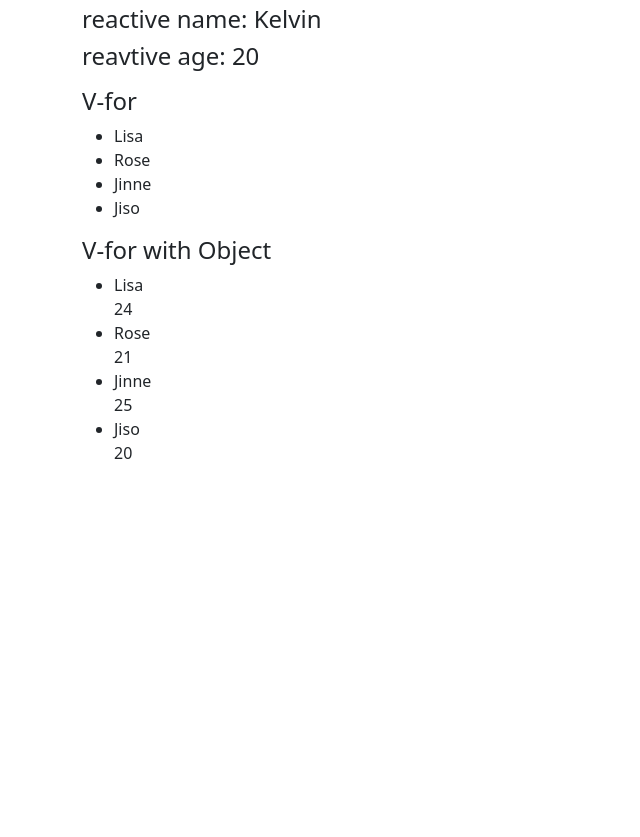
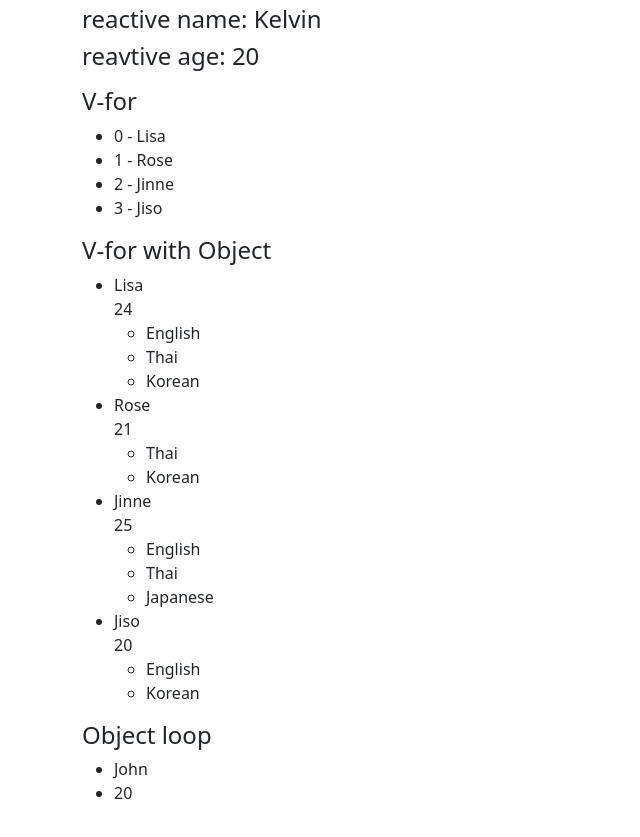
Before and after one commit to nandar510217/vue-app, a Vue app: page / in a window 1280 px wide. Shown: the part 405-1242 px from the top of the page, without its empty margins (0-640 px from the left). Before the commit the page ends 902 px from the top, so only its background shows below. Built offline with nearby package versions, Linux system fonts and the light colour scheme.

Commit message:
object loop

```diff
--- a/src/App.vue
+++ b/src/App.vue
@@ -58,17 +58,28 @@
 
     <h4 class="mt-3">V-for</h4>
     <ul>
-      <li v-for="pink in pinks" :key="pink">
-        {{pink}}
+
+      <!-- <li v-for="(val,key) in [1,2,3,4]">{{ val }} index- {{ key }}</li> -->
+
+      <li v-for="(pink,index) in pinks" :key="index">
+        {{index}} - {{pink}}
       </li>
     </ul>
 
     <h4>V-for with Object</h4>
     <ul>
-      <li v-for="pinkObj in pinksObj">
+      <li v-for="pinkObj in pinksObj" :key="pinkObj.name">
         <div>{{ pinkObj.name }}</div>
         <div>{{ pinkObj.age }}</div>
+        <ul v-for="lang in pinkObj.language">
+          <li>{{ lang }}</li>
+        </ul>
       </li>
+    </ul>
+
+    <h4>Object loop</h4>
+    <ul>
+      <li v-for="p in person1">{{p}}</li>
     </ul>
 
   </div>
@@ -96,12 +107,15 @@
       //V-for Directive
       const pinks = ref(['Lisa', 'Rose', 'Jinne', 'Jiso'])
       const pinksObj = ref([
-        {name: 'Lisa', age: 24},
-        {name: 'Rose', age: 21},
-        {name: 'Jinne', age: 25},
-        {name: 'Jiso', age: 20}
+        {name: 'Lisa', age: 24, language: ['English', 'Thai', 'Korean']},
+        {name: 'Rose', age: 21, language: ['Thai', 'Korean']},
+        {name: 'Jinne', age: 25, language: ['English', 'Thai', 'Japanese']},
+        {name: 'Jiso', age: 20, language: ['English', 'Korean']}
+      ])
 
-      ])
+      //Object loop
+      const person1 = reactive({name: 'John', age: 20})
+
 
 </script>
 
```
